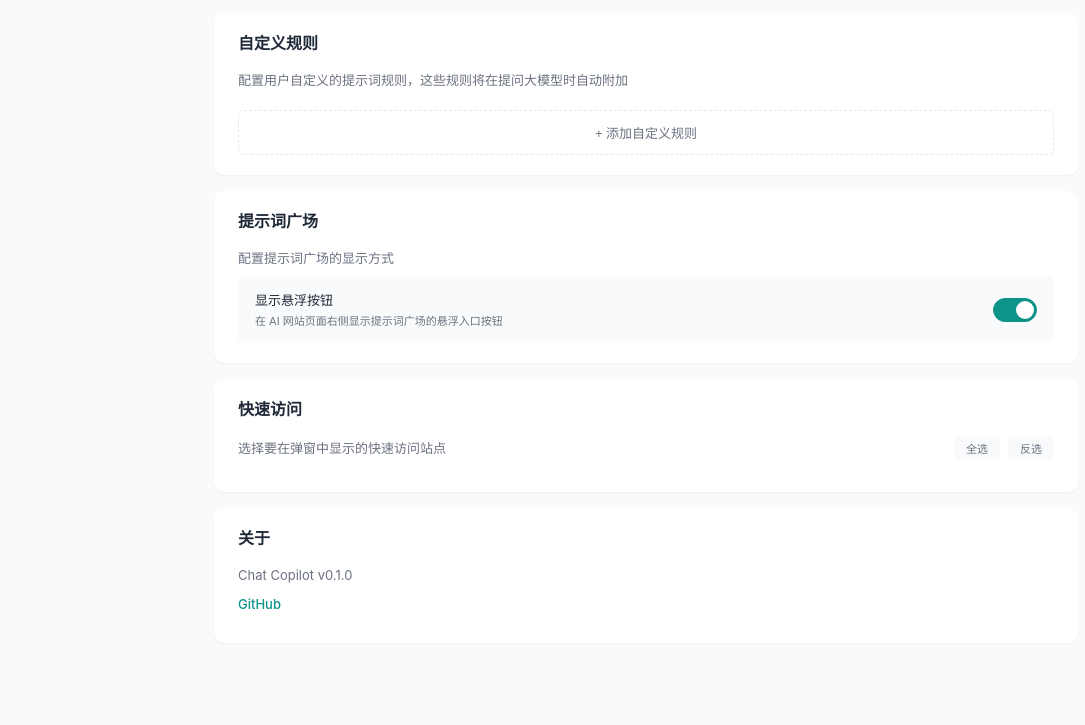
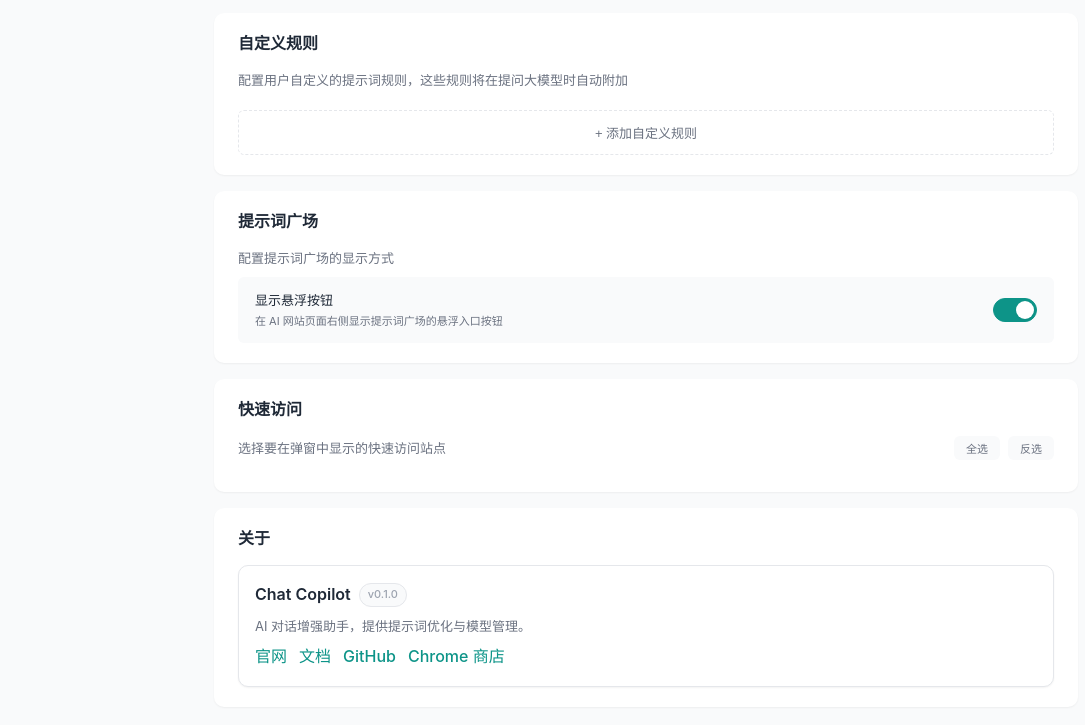
Before and after one commit to hellolib/chat-copilot, a website built with webpack: page src/options/index.html in a window 1280 px wide. Shown: the part 431-1156 px from the top of the page, without its empty margins (96-1181 px from the left). Before the commit the page ends 1106 px from the top, so only its background shows below. Built offline with nearby package versions, Linux system fonts and the light colour scheme.

Commit message:
feat(ui): update "About" section and navigation behavior
- Replace "Help" button with "About" in the popup and update its navigation to open the About section in options
- Enhance the "About" section UI with a new card layout, links, and descriptions
- Add new CSS styles for the "About" section in options

```diff
--- a/src/options/index.html
+++ b/src/options/index.html
@@ -266,8 +266,19 @@
         <!-- 关于 -->
         <section class="section" id="section-about">
           <h2>关于</h2>
-          <p>Chat Copilot <span id="options-version">v0.1.0</span></p>
-          <p><a href="https://github.com/hellolib/chat-copilot" target="_blank">GitHub</a></p>
+          <div class="about-card">
+            <div class="about-title">
+              Chat Copilot
+              <span class="about-version" id="options-version">v0.1.0</span>
+            </div>
+            <p class="about-desc">AI 对话增强助手，提供提示词优化与模型管理。</p>
+            <div class="about-links">
+              <a href="https://chatcopilot.com.cn" target="_blank" rel="noreferrer">官网</a>
+              <a href="https://chatcopilot.com.cn/docs/guides/introduce.html" target="_blank" rel="noreferrer">文档</a>
+              <a href="https://github.com/hellolib/chat-copilot" target="_blank" rel="noreferrer">GitHub</a>
+              <a href="https://chromewebstore.google.com/detail/chat-copilot/ignafelbdjojmmofofhldldpgkceflal" target="_blank" rel="noreferrer">Chrome 商店</a>
+            </div>
+          </div>
         </section>
       </main>
     </div>
--- a/src/options/styles.css
+++ b/src/options/styles.css
@@ -167,6 +167,57 @@ html {
   color: var(--color-text-secondary);
   margin-bottom: var(--space-4);
   line-height: var(--line-height-normal);
+}
+
+/* ========================================
+ * About Section
+ * ======================================== */
+.about-card {
+  padding: var(--space-4);
+  border-radius: var(--radius-md);
+  background: var(--color-bg-base);
+  border: 1px solid var(--color-border);
+  box-shadow: var(--shadow-sm);
+}
+
+.about-title {
+  display: flex;
+  align-items: center;
+  gap: var(--space-2);
+  font-size: var(--font-size-lg);
+  font-weight: var(--font-weight-semibold);
+}
+
+.about-version {
+  font-size: var(--font-size-xs);
+  color: var(--color-text-tertiary);
+  font-weight: var(--font-weight-medium);
+  padding: 2px 8px;
+  border-radius: var(--radius-full);
+  background: var(--color-bg-subtle);
+  border: 1px solid var(--color-border);
+}
+
+.about-desc {
+  margin: var(--space-2) 0 var(--space-3) 0;
+  color: var(--color-text-secondary);
+  font-size: var(--font-size-sm);
+}
+
+.about-links {
+  display: flex;
+  flex-wrap: wrap;
+  gap: var(--space-3);
+}
+
+.about-links a {
+  color: var(--color-primary);
+  font-weight: var(--font-weight-medium);
+  text-decoration: none;
+}
+
+.about-links a:hover {
+  text-decoration: underline;
 }
 
 /* ========================================
```
Also changed, not shown: src/popup/index.html (+8 -2 lines), src/popup/index.ts (+27 -2 lines), src/popup/styles.css (+34 -0 lines).
